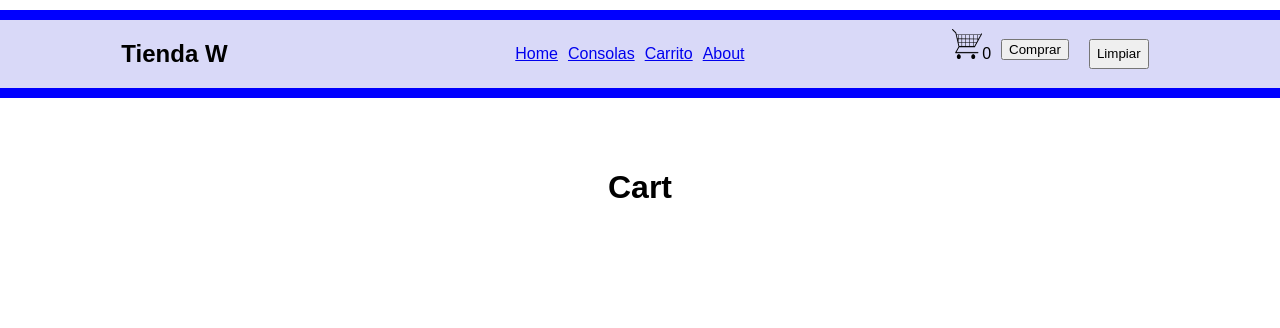
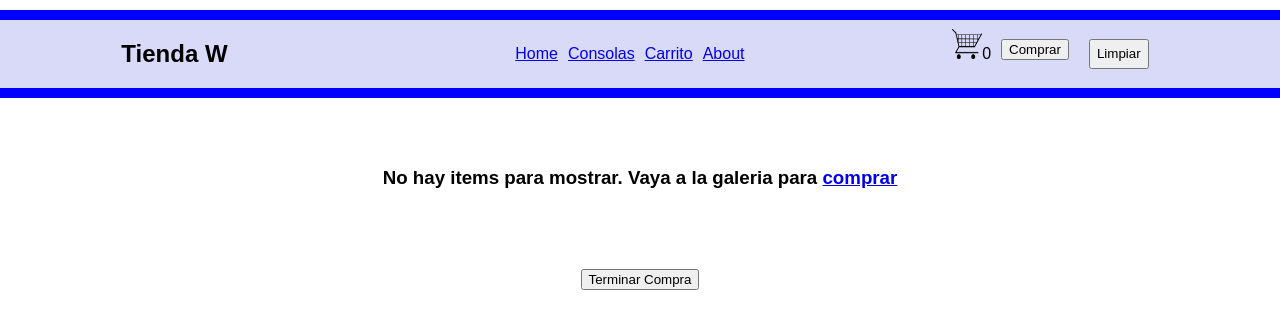
Before and after one commit to WinstonSShaw/tienda-w, a React (Create React App) app: page /cart in a window 1280 px wide. Shown: the top 328 px of the page. Built offline with nearby package versions, Linux system fonts and the light colour scheme.

Commit message:
Des-11-Cart-View

```diff
--- a/src/Context/CartContext.js
+++ b/src/Context/CartContext.js
@@ -25,7 +25,7 @@ export const CartProvider = ({ children }) => {
     }
 
     const cantComprar = () => {
-        return cartItems.reduce((acum, valor) => acum + valor.comprar, 0);
+        cartItems.reduce((acum, valor) => acum + valor.comprar, 0);
     };
 
     const cantContador = (val) => {
--- a/src/VIEWS/Cart/Cart.js
+++ b/src/VIEWS/Cart/Cart.js
@@ -1,4 +1,11 @@
-import React from 'react';
+import React, {useContext} from 'react';
+import { Link } from 'react-router-dom';
+
+//CONTEXT
+import { CartContext } from '../../Context/CartContext';
+
+//COMPONENTS
+import CartList from '../../components/CartList/CartList';
 
 const styles = {
 	container: {
@@ -7,9 +14,29 @@ const styles = {
 };
 
 const Cart = () => {
+	const [cartItems, setCartItems, addNewItem, cantComprar, cantContador, deleteItem, clearCart] = useContext(CartContext);
+
+	const total = cartItems.reduce((acc, value) =>
+		acc + (value.price * value.comprar), 0);
+
 	return (
 		<div style={styles.container}>
-			<h1>Cart</h1>
+
+			<div>
+				{cartItems.length === 0 ? <h3>No hay items para mostrar. Vaya a la galeria para <Link to='/'>comprar</Link></h3>
+				: cartItems.map((item) => {
+					return <p>Item: {item.title} Precio: {item.price} Cantidad: {item.comprar}</p>
+				})}
+				{cartItems.length ===0 ? null : <h3>Precio Total: {total.toFixed(2)}</h3>}
+
+			</div>
+
+
+
+			<div>
+				<CartList />
+			</div>
+
 
 		</div>
 	);
--- /dev/null
+++ b/src/components/CartList/CartCard.js
@@ -0,0 +1,45 @@
+import React, {useContext} from 'react';
+
+import './CartList.css';
+
+
+import { Card, CardContent, CardMedia, Typography} from '@mui/material';
+
+//CONTEXT
+import { CartContext } from '../../Context/CartContext';
+
+const CartCard = ({data}) => {
+    const [cartItems, setCartItems, addNewItem, cantComprar, cantContador, deleteItem] = useContext(CartContext);
+
+
+    return (
+        <div>
+            <Card className="tarjeta" style={{margin:40}} sx={{ maxWidth: 345 }}>
+                <CardMedia
+                component="img"
+                height="140"
+                image={data.image}
+                alt="green iguana"
+                />
+                <CardContent>
+                <Typography gutterBottom variant="h5" component="div">
+                    {data.title}
+                </Typography>
+                <Typography gutterBottom variant="h5" component="div">
+                    $ {data.price}
+                </Typography>
+                <Typography gutterBottom variant="h5" component="div">
+                    Cantidad: {data.comprar}
+                </Typography>
+
+                </CardContent>
+
+                <button onClick={() => deleteItem(data.id)}>Borrar</button>
+
+            </Card>
+        </div>
+
+    );
+};
+
+export default CartCard;
--- /dev/null
+++ b/src/components/CartList/CartList.css
@@ -0,0 +1,15 @@
+.tarjeta {
+  display: flex;
+  flex-direction: column;
+  justify-content: center;
+  align-content: center;
+
+  margin: 40;
+}
+
+.cartList {
+  display: grid;
+  grid-template-columns: 1fr 1fr 1fr 1fr;
+  margin: 40px 0 40px 0;
+  gap: 40px;
+}
--- /dev/null
+++ b/src/components/CartList/CartList.js
@@ -0,0 +1,32 @@
+import React, {useContext} from "react";
+
+
+//CONTEXT
+import { CartContext } from "../../Context/CartContext";
+
+//COMPONENTS
+import CartCard from "./CartCard";
+
+const CartList = () => {
+    const [cartItems, setCartItems] = useContext(CartContext);
+
+    console.log(`CarList: ${cartItems.length}`)
+    return (
+
+        <div>
+            <div className="cartList">
+                {cartItems.map((item) => {
+                    return <CartCard data={item} key={item.id} />
+                })}
+            </div>
+
+            <button>Terminar Compra</button>
+        </div>
+
+
+
+    );
+
+};
+
+export default CartList;
--- a/src/components/NavBar/CartWidjet.js
+++ b/src/components/NavBar/CartWidjet.js
@@ -5,6 +5,7 @@ import cartImg from "../../assets/Carrito.png";
 //LINK ROUTER DOM
 import { Link } from 'react-router-dom';
 
+//CONTEXT
 import { CartContext } from "../../Context/CartContext";
 
 /*
@@ -15,12 +16,13 @@ import { CartContext } from "../../Context/CartContext";
 
 const Cart = () => {
     const [cartItems, setCartItems, addNewItem, cantComprar, cantContador, deleteItem, clearCart] = useContext(CartContext);
+    const total = cartItems.reduce((acc, value) => acc + value.comprar, 0);
 
     return (
         <div className="div-carrito">
 
             <img className="navbar-carrito" src={cartImg} alt="Carrito" />
-            <p>{cartItems.length}</p>
+            <p>{total}</p>
             <Link to={`/cart`}>
                 {cartItems === 0 ? null : <button style={{margin:10} }>Comprar</button>}
 
```
Also changed, not shown: src/components/ItemList/ItemList.js (+1 -49 lines).
